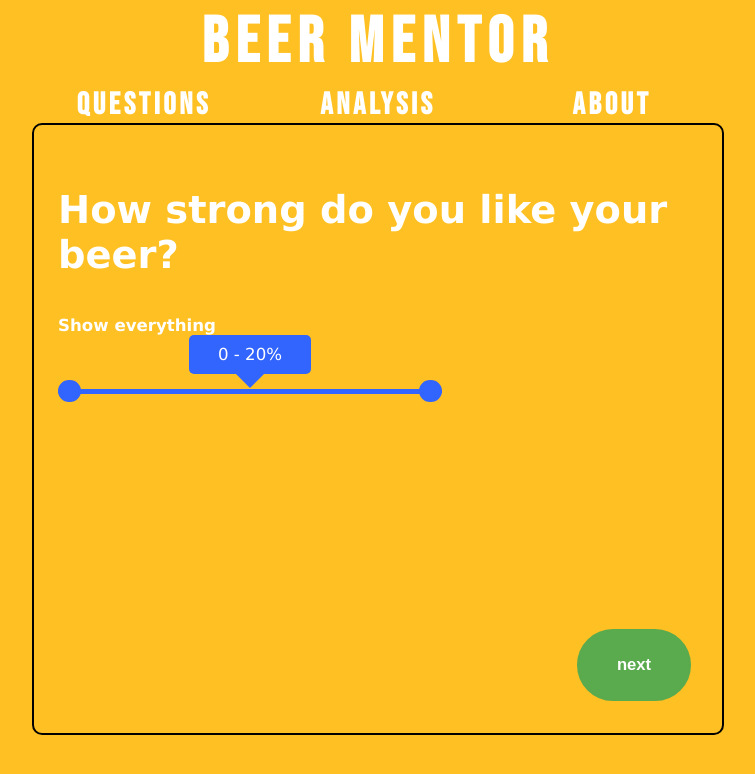
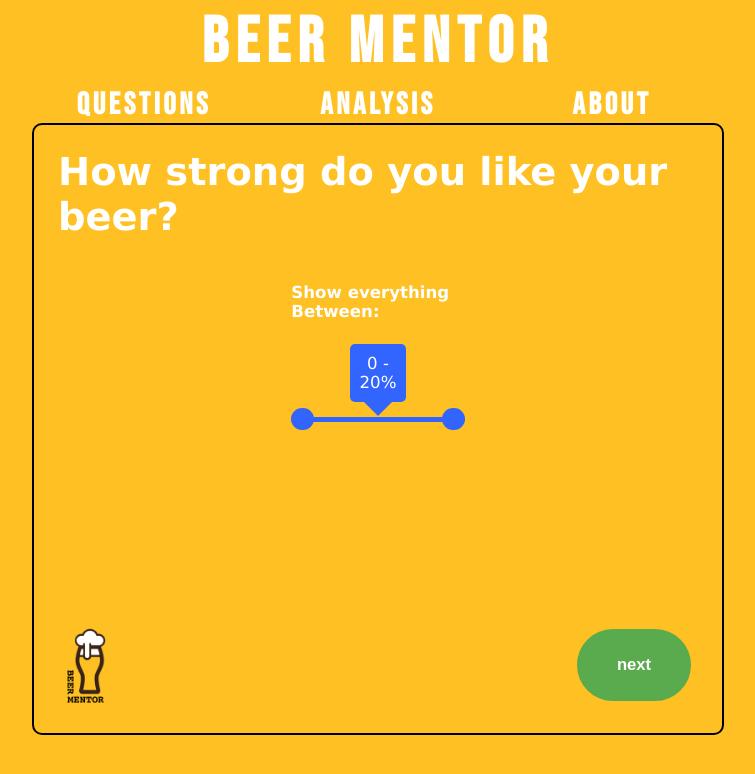
Before and after one commit to Zarathustrai/Zarathustrai.github.io, a React (Create React App) app: page /RenderPage in a window 1280 px wide. Shown: the top 774 px of the page, without its empty margins (262-1017 px from the left). Built offline with nearby package versions, Linux system fonts and the light colour scheme; data requests are answered from the project's data file.

Commit message:
Working analysis

```diff
--- a/src/App.css
+++ b/src/App.css
@@ -32,12 +32,29 @@
   --background: var(--background-h), var(--background-s), var(--background-l);
 }
 
+.logo {
+  content:url("./logo_text.png");
+  position: absolute;
+  margin-top: auto;
+  margin-top: calc(70vh - 8ch);
+  margin-right: calc(clamp(320px, 50vw, 100%) - 5vw);
+  width: 8ch;
+}
+
+.unselectable {
+  -webkit-user-select: none; /* Safari */
+  -moz-user-select: none; /* Firefox */
+  -ms-user-select: none; /* IE10+/Edge */
+  user-select: none; /* Standard */
+}
+
 .hidden {
   display: none !important;
 }
 
 .rangeSlider {
   position: relative;
+  margin-top: 2ch;
   display: flex;
   flex-direction: column;
   flex-wrap: nowrap;
@@ -228,6 +245,8 @@
 
 .question {
   width: 100%;
+  height: 5ch;
+  margin: 0px;
 }
 
 .App {
@@ -313,6 +332,11 @@
   color: hsla(var(--sdark));
 }
 
+.answer {
+  width: 15ch;
+  margin-inline: auto;
+}
+
 .content {
   display: flex;
   justify-items: stretch;
@@ -328,7 +352,7 @@
   flex-wrap: nowrap;
   justify-content: flex-start;
   align-items: center;
-  align-content: stretch;
+  align-content: center;
   width: clamp(320px, 50vw, 100%);
   border: 2px solid black;
   border-radius: 10px;
--- a/src/components/Analysis.js
+++ b/src/components/Analysis.js
@@ -3,6 +3,88 @@
 import RenderForm from './RenderForm';
 
 export default class Analysis extends React.Component {
+  constructor(props) {
+    super(props);
+    this.state = {
+      content: [],
+    }
+    this.lastPushed = "";
+    this.lastAttribute = "";
+  }
+
+  renderContent() {
+    console.log("rendercontent");
+    let contents = [];
+    let factName = "";
+    let factData = null;
+
+    for(let line in this.props.data) {
+      if (line === "beerList") {
+        contents.push(
+          <>
+            <div><br/></div>
+            <div className="lineAnalysis">Resulting list of beer scores:</div>
+          </>
+        );
+        for (let beer in this.props.data[line]) {
+          contents.push(
+            <>
+              <div className="lineAnalysis">{this.props.data[line][beer].toString()}</div>
+            </>
+          );
+        }
+      }
+
+      if(this.lastPushed === line) {
+        continue;
+      }
+
+      if (typeof this.props.data[line] === "string" && this.props.data[line].includes("Attribute")) {
+        console.log(Object.keys(this.props.data)); //array
+
+
+        factName = "fact" + this.props.data[line].replace("Attribute", "")[0].toUpperCase() + this.props.data[line].replace("Attribute", "").substr(1);
+
+        if (Object.keys(this.props.data).indexOf(factName) >= 0) {
+          console.log("keys:");
+          console.log(Object.values(this.props.data));
+          console.log(Object.keys(this.props.data).indexOf(factName))
+
+          factData = Object.values(this.props.data)[Object.keys(this.props.data).indexOf(factName)];
+          console.log(factData);
+          contents.push(
+            <>
+              <div><br/></div>
+              <div className="lineAnalysis">Question asked: {line}</div>
+              <div className="lineAnalysis">Fact gained: {factName}: {factData.toString()}</div>
+            </>
+          );
+        } else {
+          contents.push(
+            <>
+              <div><br/></div>
+              <div className="lineAnalysis">Question asked: {line}</div>
+              <div className="lineAnalysis">No fact gained</div>
+            </>
+          );
+        }
+        //No question
+      } else {
+        continue;
+      }
+    }
+    this.setState({content: contents});
+  }
+
+  componentDidUpdate(prevProps, prevState) {
+    if (prevProps.data !== this.props.data) {
+      console.log("Props different!");
+      console.log(prevProps.data);
+      console.log(this.props.data);
+      this.renderContent();
+    }
+  }
+
 
   render() {
     if (this.props.isVisible) {
@@ -11,17 +93,9 @@
           <div className="leftContent"></div>
 
           <div className="centerContent">
-            <p>
-              Lorem ipsum dolor sit amet, consectetur adipiscing elit. Proin scelerisque tincidunt lacus, vitae venenatis est scelerisque a. Phasellus cursus metus massa, et finibus urna mattis eu. Sed nec leo turpis. Nunc rhoncus a lectus vitae consequat. Nullam sit amet mollis leo. Vivamus fermentum tellus sit amet nisi cursus laoreet nec non odio. Vestibulum luctus, nulla elementum tincidunt dapibus, magna lacus faucibus ante, eget cursus dolor dolor quis est. Maecenas maximus, tellus vitae faucibus ultrices, risus felis sollicitudin augue, eu hendrerit urna neque nec nibh.
-
-              Vivamus sollicitudin nisl ac mattis placerat. Proin sollicitudin tristique magna quis porttitor. Fusce semper libero ac sodales lobortis. Etiam vitae ante nibh. Nunc eu pharetra orci, ac ultricies quam. Vivamus lacus est, tempus id magna id, dictum consectetur felis. Sed sollicitudin eu ante vestibulum efficitur. Praesent faucibus tellus vitae diam pellentesque, id pretium risus iaculis.
-
-              Donec auctor eros quis nisi venenatis congue. Nam vel nulla non mauris sodales finibus. Nam ultrices fermentum orci vel malesuada. Aenean facilisis quam in convallis pretium. Nam pellentesque feugiat dignissim. Mauris facilisis pharetra aliquet. Proin auctor laoreet ante, et pellentesque ante accumsan in. Nam pharetra, arcu nec feugiat luctus, nulla sapien placerat lacus, eu finibus tellus est quis ligula. Integer id urna nulla. Nam ultrices enim vel quam cursus molestie. Maecenas et porttitor ligula, porta ullamcorper nisi. Cras faucibus quam nec odio rutrum, vitae efficitur odio blandit. Ut bibendum mauris et urna auctor pretium. Vestibulum venenatis vehicula justo id tempus. Sed faucibus nulla nec mi volutpat, sed eleifend leo sollicitudin.
-
-              Integer non suscipit arcu. Aliquam dapibus sagittis felis, vel molestie mi feugiat nec. Curabitur eleifend nulla enim, in sagittis dolor maximus ac. Fusce dignissim in ipsum a bibendum. Nam hendrerit ut purus at sagittis. Aliquam pellentesque interdum urna, non iaculis sapien blandit porta. Nulla tempus purus ut arcu ultrices, lobortis suscipit urna aliquam. Aliquam scelerisque, elit sit amet feugiat facilisis, orci augue ultrices ipsum, at volutpat arcu urna a orci. Nam id malesuada elit. Etiam malesuada felis eget eros venenatis scelerisque. Donec a quam dignissim, vestibulum ipsum et, congue ligula. Aenean quis hendrerit magna, ac semper odio. Aliquam erat volutpat.
-
-              Maecenas dictum sem nec convallis placerat. Nullam et est mollis justo venenatis suscipit id nec risus. Quisque iaculis elit non purus tristique dignissim. Interdum et malesuada fames ac ante ipsum primis in faucibus. Integer malesuada, felis eget pellentesque vestibulum, libero mi facilisis ligula, et fermentum leo felis ut metus. Donec viverra libero ut enim consectetur, faucibus rhoncus felis aliquam. Pellentesque quis arcu lacinia enim lobortis placerat. Nullam sit amet nibh porttitor, posuere elit ac, iaculis nisl. Aenean iaculis lectus ac nisi lacinia auctor. Vestibulum egestas suscipit pharetra. Proin vestibulum commodo dapibus. Mauris congue, elit vel suscipit pharetra, elit mi euismod odio, a ultrices velit mauris dignissim sem. Nam condimentum, ligula aliquam tincidunt pretium, justo lectus laoreet ante, eu efficitur augue tortor cursus tellus.
-            </p>
+            <div className="analysis">
+              {this.state.content}
+            </div>
           </div>
 
           <div className="rightContent"></div>
--- a/src/components/NavBar.js
+++ b/src/components/NavBar.js
@@ -5,10 +5,10 @@
 
   return (
     <>
-      <div className="topbar">
+      <div className="topbar unselectable">
         <h1 className="fat big font">Beer Mentor</h1>
       </div>
-      <div className="navbar fat medium font">
+      <div className="navbar fat medium font unselectable">
         <div className="fat nav clickable font" tabIndex="1234" onClick={() => setPage("Questions")}>Questions</div>
         <div className="fat nav clickable font" tabIndex="1235" onClick={() => setPage("Analysis")}>Analysis</div>
         <div className="fat nav clickable font" tabIndex="1236" onClick={() => setPage("About")}>About</div>
--- a/src/components/Questions.js
+++ b/src/components/Questions.js
@@ -18,8 +18,13 @@
       data: {},
     };
     this.sliderLoaded = false;
+    this.analysis = {};
   }
 
+    onTrigger = (event) => {
+      this.props.parentCallback(event.target.myname.value);
+      event.preventDefault();
+    }
 
     shouldComponentUpdate(nextProps, nextState) {
       if((this.state.render || nextState.render) && (this.props.isVisible || nextProps.isVisible)) {
@@ -30,23 +35,49 @@
     }
 
   questionKnowledgeSystem(attribute) {
+    let question = "";
+
     if (attribute === "price") {
+      question = "What is your budget?"
+      let name = attribute + "Attribute";
+      this.analysis = {
+        ...this.analysis,
+        [question]: name
+      }
+
       return ({
-        "question": "What is your budget?",
+        "question": question,
+        "answer1": "Show everything",
+        "answer2": "insertRange"
+        }
+
+      );
+
+    } else if (attribute === "abv") {
+      question = "How strong do you like your beer?";
+      let name = attribute + "Attribute";
+      this.analysis = {
+        ...this.analysis,
+        [question]: name
+      }
+
+      return ({
+        "question": question,
         "answer1": "Show everything",
         "answer2": "insertRange"
         }
       );
-    } else if (attribute === "abv") {
+
+    } else if (attribute === "brewery") {
+      question = "Which one of these popular breweries do you like?";
+      let name = attribute + "Attribute";
+      this.analysis = {
+        ...this.analysis,
+        [question]: name
+      }
+
       return ({
-        "question": "How strong do you like your beer?",
-        "answer1": "Show everything",
-        "answer2": "insertRange"
-        }
-      );
-    } else if (attribute === "brewery") {
-      return ({
-        "question": "Which one of these popular breweries do you like?",
+        "question": question,
         "answer1": "Budweiser",
         "answer2": "Heineken",
         "answer3": "Stella Artois",
@@ -55,9 +86,17 @@
         "answer6": "I don't like any of those / I don't know"
         }
       );
+
     } else if (attribute === "style") {
+      question = "What style beer do you like?";
+      let name = attribute + "Attribute";
+      this.analysis = {
+        ...this.analysis,
+        [question]: name
+      }
+
       return ({
-        "question": "What style beer do you like?",
+        "question": question,
         "answer1": "Blond",
         "answer2": "Brown",
         "answer3": "White / Wheat",
@@ -72,8 +111,15 @@
         "answer 12": "I don't know"
         }
       );
+
     } else if (attribute === "aroma") {
-      let question = "What " + attribute + " beer do you like?";
+      question = "What " + attribute + " beer do you like?";
+      let name = attribute + "Attribute";
+      this.analysis = {
+        ...this.analysis,
+        [question]: name
+      }
+
       return ({
         "question": question,
         "answer1": "Fruit",
@@ -89,8 +135,15 @@
         "answer11": "I don't know / I don't care"
         }
       );
+
     } else if (this.state.attributeList[this.state.questionCount][0] === "flavours") {
-      let question = "Do you like the flavour " + attribute + "?";
+      question = "Do you like the flavour " + attribute + "?";
+      let name = attribute + "Attribute";
+      this.analysis = {
+        ...this.analysis,
+        [question]: name
+      }
+
       return ({
         "question": question,
         "answer1": "I love it",
@@ -100,8 +153,15 @@
         "answer5": "I hate it",
         }
       );
+
     } else if (attribute ==="origin") {
-      let question = "What is your preferred beer " + attribute + "?";
+      question = "What is your preferred beer " + attribute + "?";
+      let name = attribute + "Attribute";
+      this.analysis = {
+        ...this.analysis,
+        [question]: name
+      }
+
       return ({
         "question": question,
         "answer1": "Belgium",
@@ -299,6 +359,12 @@
         break;
       }
     }
+
+    this.analysis = {
+      ...this.analysis,
+      beerList: beerScore
+    }
+
     let title = "Results"
     let slider = false;
     return [title, results, slider];
@@ -415,15 +481,26 @@
       else if (value === "iHateIt")           value = -3;
     }
     if (typeof value === 'string' && (value.includes("don't know") || value.includes("everything"))) {
+      this.updateQuestionState();
       return;
     }
     //console.log([name, value]);
+
     this.setState({
       data: {
         ...this.state.data,
         [name]: value
       }
     });
+
+    this.analysis = {
+      ...this.analysis,
+      [name]: value
+    }
+
+    this.props.updateState(this.analysis);
+    if (!(e.target.getAttribute('id') === 'slider-1' || e.target.getAttribute('id') === 'slider-2')) this.updateQuestionState();
+    return;
   }
 
   qAndA() {
@@ -449,7 +526,9 @@
       if(values[value] === "insertRange") {
         if (!this.sliderLoaded) this.sliderLoaded = true;
         answers.push(
-          <div key={values[value]} name="slider" className="rangeSlider">
+          <>
+          <div name={values[value]} className="answer unselectable" key={values[value]}>Between:</div>
+          <div key={values[value]} name="slider" className="rangeSlider answer">
             <div className="values small">
               <span id="range1">
                 0
@@ -463,10 +542,12 @@
               <input type="range" min="0" max="20" value={this.state.sliderOneValue} id="slider-1" onChange={(e) => {this.recordValue(e); this.sliders(1);}}/>
               <input type="range" min="0" max="20" value={this.state.sliderTwoValue} id="slider-2" onChange={(e) => {this.recordValue(e); this.sliders(2);}}/>
             </div>
-          </div>);
+          </div>
+          </>
+        );
       } else {
         if (this.sliderLoaded) this.sliderLoaded = false;
-        answers.push(<div name={values[value]} className="clickable" key={values[value]} onClick={(e) => this.recordValue(e)}>{values[value]}</div>);
+        answers.push(<div name={values[value]} className="clickable answer unselectable" key={values[value]} onClick={(e) => this.recordValue(e)}>{values[value]}</div>);
       }
     }
     return [question, answers, this.sliderLoaded];
@@ -543,6 +624,7 @@
     }
     if (this.state.content[0] !== this.qAndA()[0]) {
       this.setState({content: this.qAndA()});
+      this.props.updateState(this.analysis);
     }
     if ((!prevState.render && this.state.render) || (!prevState.isVisible && this.state.isVisible) || (prevState.content[2] !== this.state.content[2] && this.state.content[2])) {
       if(this.state.content[2]) this.sliders(3);
@@ -574,11 +656,15 @@
 
             <div className="centerContent small">
 
-              <div className="question fat">
-                <p className="medium">{this.state.content[0]}</p>
-                {this.state.content[1]}
+              <div className="fat">
+                <div className="medium question unselectable">
+                  {this.state.content[0]}
+                </div>
+                <div className="answers">
+                  {this.state.content[1]}
+                </div>
               </div>
-
+              <div class="logo"></div>
               <button className="fancyButton continue small fat" onClick={() => this.updateQuestionState()}>next</button>
             </div>
 
@@ -601,8 +687,8 @@
                   </>
                 </div>
               </div>
-
-              <button className="fancyButton reset small fat" onClick={() => this.setState({questionCount: 0})}>reset</button>
+              <div class="logo"></div>
+              <button className="fancyButton reset small fat" onClick={() => {this.setState({data: {}}); this.setState({questionCount: 0}); this.props.clearData()}}>reset</button>
             </div>
 
             <div className="rightContent"></div>
--- a/src/components/RenderPage.js
+++ b/src/components/RenderPage.js
@@ -3,13 +3,13 @@
 import About from './About';
 import Analysis from './Analysis';
 import Questions from './Questions';
-import Logo from './Logo';
 
 export default function RenderPage() {
   const [page, setPage] = useState("Questions");
   const [visibleAbout, setVisibleAbout] = useState(0);
   const [visibleAnalysis, setVisibleAnalysis] = useState(0);
   const [visibleQuestions, setVisibleQuestions] = useState(1);
+  const [data, setData] = useState({});
 
 
   useEffect(() => {
@@ -18,14 +18,21 @@
     (page == "Questions") ?  setVisibleQuestions(1) : setVisibleQuestions(0);
   }, [page])
 
+  useEffect(() => {
+    setData(data);
+  }, [data])
+
+  const resetData = () => {
+    if (data !== {}) setData({});
+  };
 
   return(
     <div>
       <NavBar setPage={setPage}/>
       <div>
         <About isVisible={visibleAbout}/>
-        <Analysis isVisible={visibleAnalysis}/>
-        <Questions isVisible={visibleQuestions}/>
+        <Analysis data={data} isVisible={visibleAnalysis}/>
+        <Questions clearData={resetData} updateState={setData} isVisible={visibleQuestions}/>
       </div>
     </div>
   );
```
